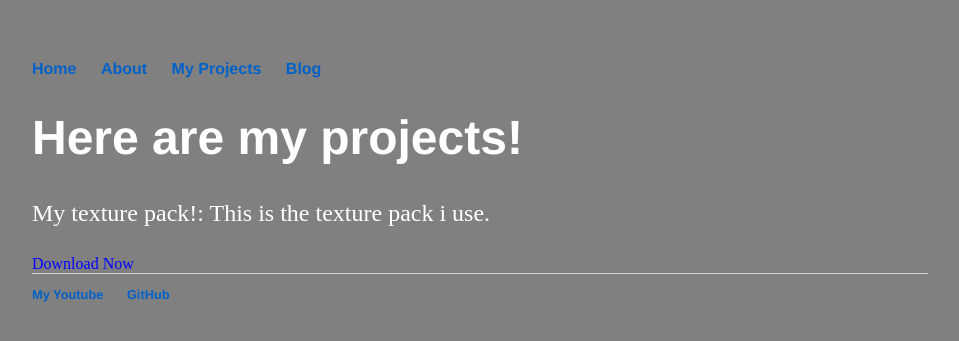
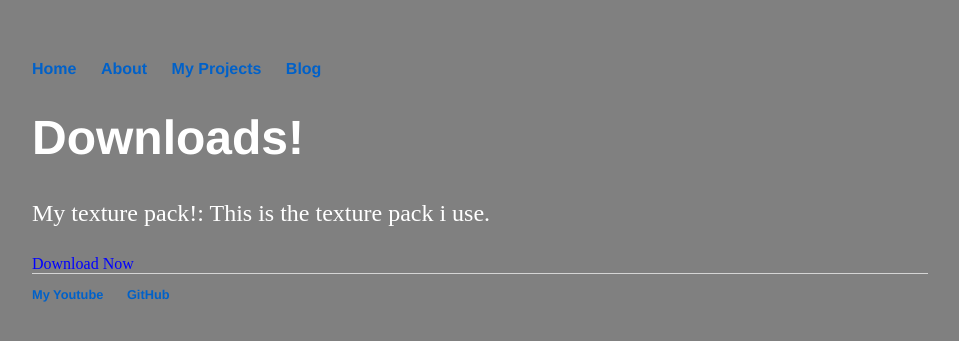
Before and after one commit to ThePayneMaster/payne.yt, a Jekyll site: the page built from downloads/index.html, in a window 1280 px wide. Shown: the top 341 px of the page, without its empty margins (160-1119 px from the left). Built offline with Jekyll 4.4.1, drawn with Linux system fonts in a browser that asks for light colours.

Commit message:
Update index.html

```diff
--- a/downloads/index.html
+++ b/downloads/index.html
@@ -3,7 +3,7 @@ layout: default
 title: Projects | Payne's Website
 ---
 <div class="blurb2">
-	<h1>Here are my projects!</h1>
+	<h1>Downloads!</h1>
 	<p>My texture pack!: This is the texture pack i use.</a></p>
         <a style="color:blue;" href="/projects/files/paynesdefedit.zip" class="download" title="Download This Project">Download Now</a>
 </div><!-- /.blurb -->
```
